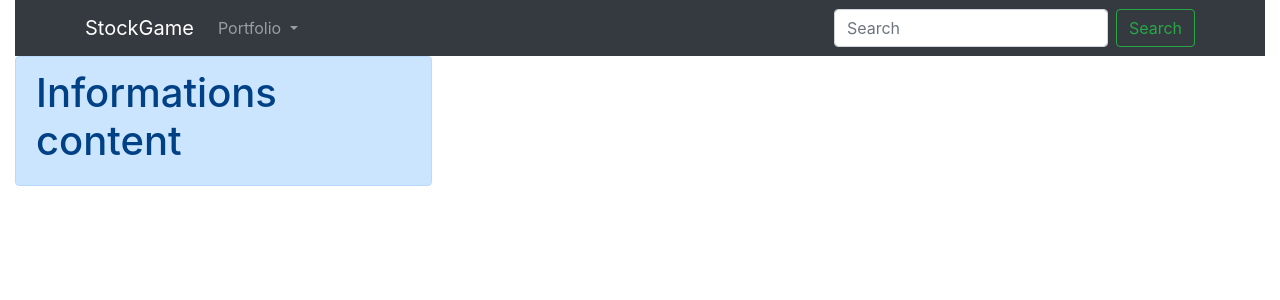
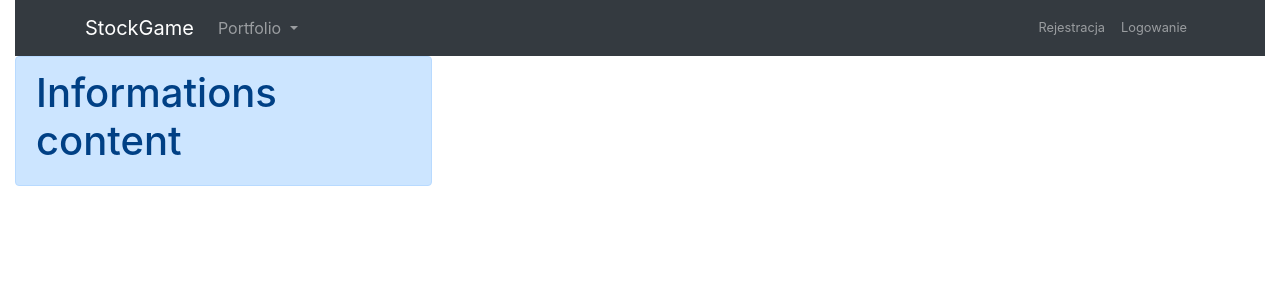
Before and after one commit to kazaname/StockGame, a Django app: page / in a window 1280 px wide. Shown: the top 300 px of the page. Run offline with Django 3.2, Linux system fonts and the light colour scheme; parts of the project's set-up code (start-up, migrations or seed data) failed here and were passed over; some libraries are stand-ins or nearby versions.

Commit message:
Added buttons for registration, login and logout.

```diff
--- a/templates/snippets/nav.html
+++ b/templates/snippets/nav.html
@@ -25,11 +25,25 @@
                         </div>
                     </li>
                 </ul>
+                <ul class="navbar-nav ml-auto">
+                    {% if not user.is_authenticated %}
+                    <li class="nav-item ml-auto">
+                        <small><a class="nav-link" href="{% url 'account:register' %}">Rejestracja</a></small>
+                    </li>
+                    <li class="nav-item ml-auto">
+                        <small><a class="nav-link" href="{% url 'account:login' %}">Logowanie</a></small>
+                    </li>
+                    {% else %}
+                    <li class="nav-item ml-auto">
+                        <small><a class="nav-link" href="{% url 'account:logout' %}">Wyloguj</a></small>
+                    </li>
+                    {% endif %}
+                </ul>
 
-                <form class="form-inline ml-auto">
-                    <input class="form-control mr-sm-2" type="search" placeholder="Search" aria-label="Search">
-                    <button class="btn btn-outline-success my-2 my-sm-0" type="submit">Search</button>
-              </form>
+<!--                <form class="form-inline ml-auto">-->
+<!--                    <input class="form-control mr-sm-2" type="search" placeholder="Search" aria-label="Search">-->
+<!--                    <button class="btn btn-outline-success my-2 my-sm-0" type="submit">Search</button>-->
+<!--              </form>-->
             </div>
         </div>
     </nav>
```
